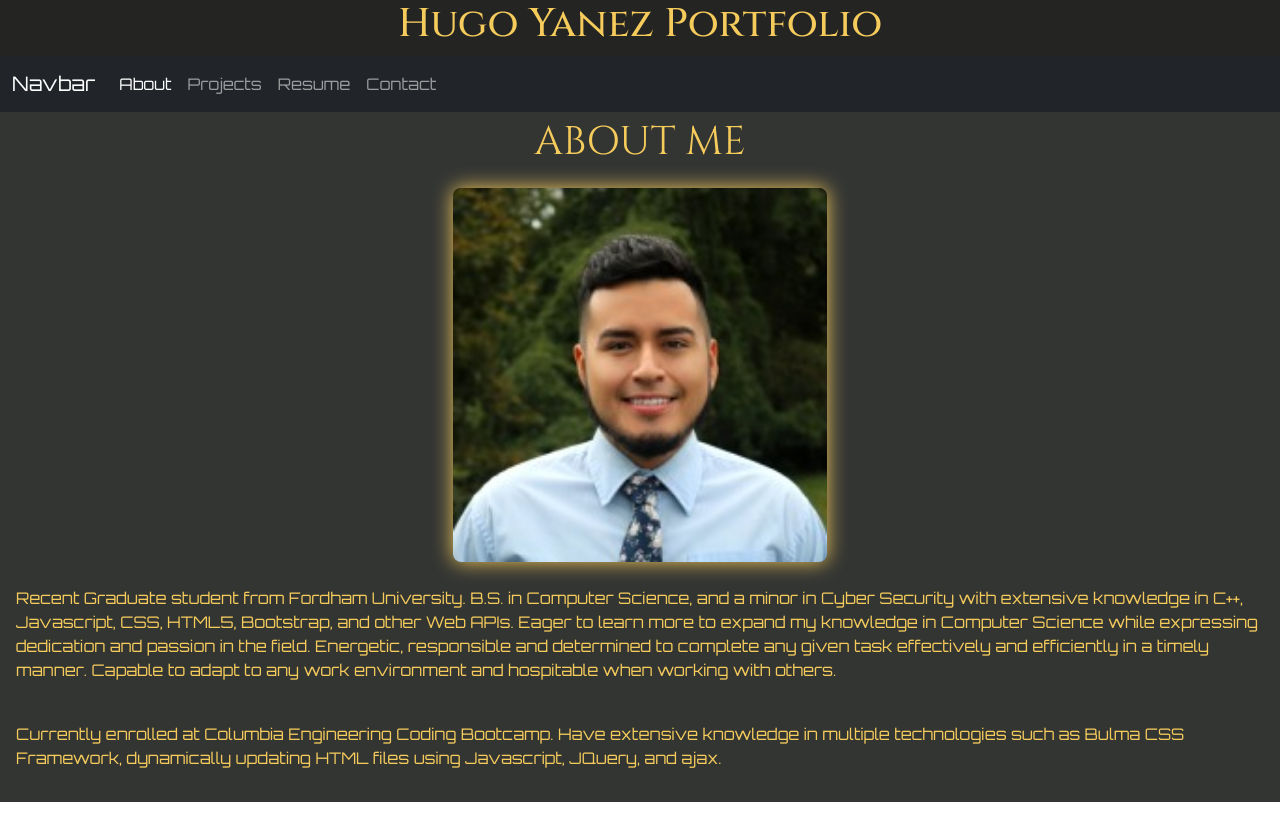
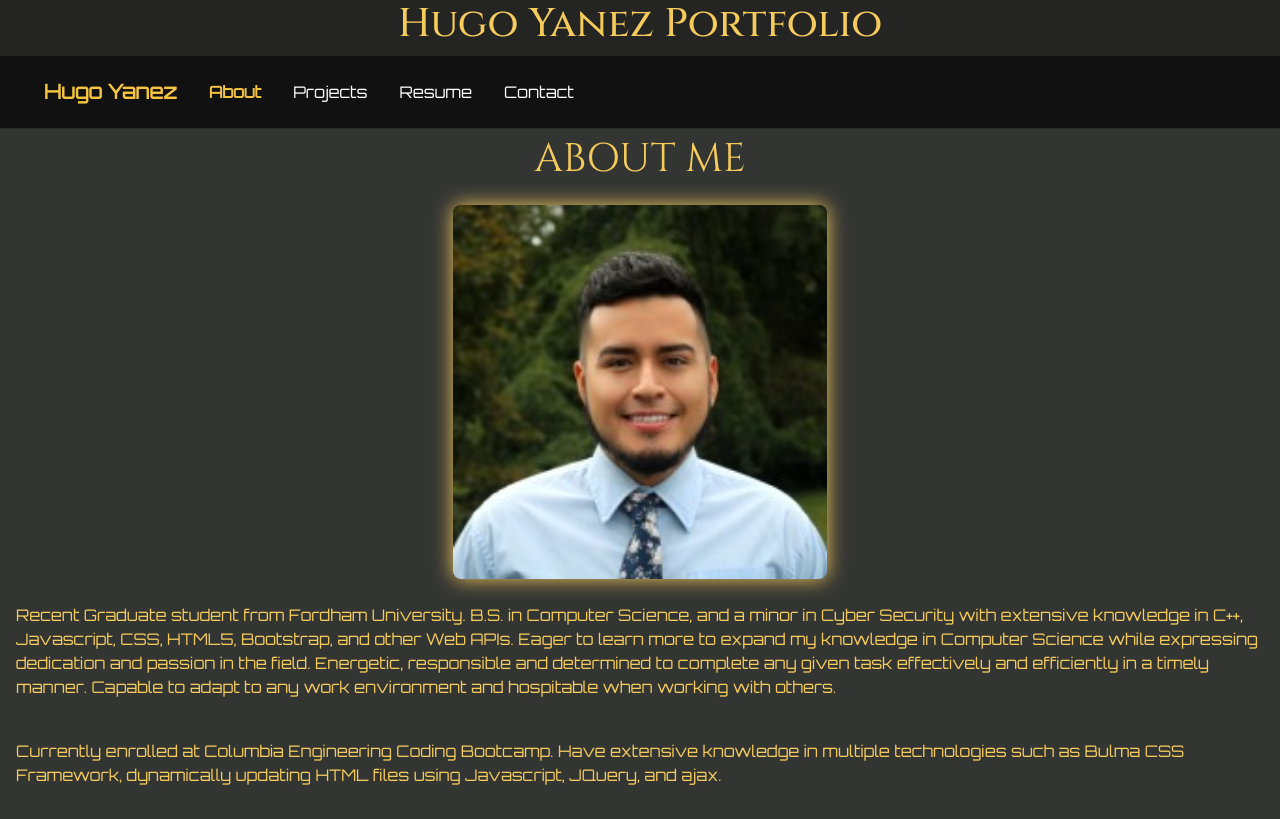
Before and after one commit to hyanez/React-Portfolio, a React (Create React App) app: page / in a window 1280 px wide. Built offline with nearby package versions, Linux system fonts and the light colour scheme.

Commit message:
Improve responsive navigation

```diff
--- a/src/components/Navigation.js
+++ b/src/components/Navigation.js
@@ -1,6 +1,7 @@
 import React from "react";
 import "bootstrap/dist/css/bootstrap.min.css";
 import "bootstrap/dist/js/bootstrap.bundle.min.js";
+import "../styles/Navigation.css";
 
 export default function Navigation({ currentPage, handlePageChange }) {
   /*class="nav-link active" aria-current="page" href="#"*/
@@ -8,13 +9,13 @@
 
   return (
     <div>
-      <nav class="navbar navbar-expand-lg navbar-dark bg-dark">
-        <div class="container-fluid">
+      <nav className="navbar navbar-expand-lg navbar-dark portfolio-navbar">
+        <div className="container-fluid">
           <a className="navbar-brand" href="#about">
-            Navbar
+            Hugo Yanez
           </a>
           <button
-            class="navbar-toggler"
+            className="navbar-toggler"
             type="button"
             data-bs-toggle="collapse"
             data-bs-target="#navbarSupportedContent"
@@ -22,13 +23,13 @@
             aria-expanded="false"
             aria-label="Toggle navigation"
           >
-            <span class="navbar-toggler-icon"></span>
+            <span className="navbar-toggler-icon"></span>
           </button>
-          <div class="collapse navbar-collapse" id="navbarSupportedContent">
-            <ul class="navbar-nav me-auto mb-2 mb-lg-0">
-              <li class="nav-item">
+          <div className="collapse navbar-collapse" id="navbarSupportedContent">
+            <ul className="navbar-nav me-auto mb-2 mb-lg-0">
+              <li className="nav-item">
                 <a
-                  class={
+                  className={
                     currentPage === "About"
                       ? "nav-link active minor"
                       : "nav-link minor"
@@ -39,9 +40,9 @@
                   About
                 </a>
               </li>
-              <li class="nav-item">
+              <li className="nav-item">
                 <a
-                  class={
+                  className={
                     currentPage === "Project" ? "nav-link active" : "nav-link"
                   }
                   href="#projects"
@@ -50,9 +51,9 @@
                   Projects
                 </a>
               </li>
-              <li class="nav-item">
+              <li className="nav-item">
                 <a
-                  class={
+                  className={
                     currentPage === "Resume" ? "nav-link active" : "nav-link"
                   }
                   href="#resume"
@@ -61,9 +62,9 @@
                   Resume
                 </a>
               </li>
-              <li class="nav-item">
+              <li className="nav-item">
                 <a
-                  class={
+                  className={
                     currentPage === "Contact" ? "nav-link active" : "nav-link"
                   }
                   href="#contact"
--- /dev/null
+++ b/src/styles/Navigation.css
@@ -0,0 +1,37 @@
+.portfolio-navbar {
+  background-color: #111111;
+  padding: 16px 32px;
+  border-bottom: 1px solid rgba(255, 255, 255, 0.1);
+}
+
+.navbar-brand {
+  color: #f5c542 !important;
+  font-weight: 700;
+  font-size: 20px;
+}
+
+.navbar-nav .nav-link{
+  color: #ffffff !important;
+  font-size: 16px;
+  margin: 0 8px;
+  transition: color 0.2s ease;
+}
+
+.navbar-nav .nav-link:hover {
+  color: #f5c542 !important;
+}
+
+.navbar-nav .nav-link.active {
+  color: #f5c542 !important;
+  font-weight: 600;
+}
+
+@media (max-width: 991px) {
+ .portfolio-navbar {
+    padding: 12px 16px;
+  }
+  .navbar-nav .nav-link {
+    margin: 4px 0;
+    padding: 10px 0;
+  }
+}
```
